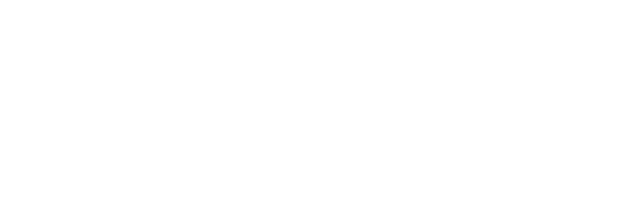
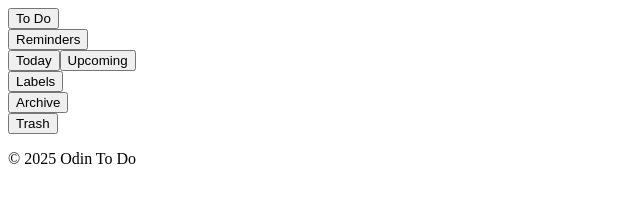
Before and after one commit to JohnDevHelix/ToDo, a website built with webpack: page src/template.html in a window 1280 px wide. Shown: the whole page, without its empty margins (0-640 px from the left). Built offline with nearby package versions, Linux system fonts and the light colour scheme.

Commit message:
First commit

```diff
--- a/src/index.js
+++ b/src/index.js
@@ -0,0 +1,45 @@
+export const content = document.querySelector("#content");
+export function createElement(element, parent, className = null) {
+  const newElement = document.createElement(element);
+  parent.appendChild(newElement);
+  newElement.classList.add(className);
+  return newElement;
+}
+export const mainContainer = createElement("div", content, "main-container");
+
+// Main Nav Bar
+const header = document.querySelector("header");
+const headerContainer = createElement("div", header, "header-container");
+const mainNavsContainer = createElement(
+  "div",
+  headerContainer,
+  "navs-container"
+);
+const navs = document.querySelectorAll("nav");
+navs.forEach((nav) => {
+  mainNavsContainer.appendChild(nav);
+});
+
+// Reminders
+const reminders = document.querySelector("#reminder");
+const reminderChildDiv = createElement(
+  "div",
+  reminders,
+  "reminderChild-container"
+);
+const today = createElement("nav", reminderChildDiv);
+today.id = "today";
+const todayButton = createElement("button", today);
+todayButton.textContent = "Today";
+
+const upcoming = createElement("nav", reminderChildDiv);
+upcoming.id = "upcoming";
+const upcomingButton = createElement("button", today);
+upcomingButton.textContent = "Upcoming";
+
+// Footer
+const body = document.querySelector("body");
+const footer = createElement("footer", body);
+const footerContainer = createElement("div", footer, "footer");
+const footerText = createElement("p", footerContainer);
+footerText.innerHTML = "&copy; 2025 Odin To Do";
--- a/src/template.html
+++ b/src/template.html
@@ -4,10 +4,19 @@
 <head>
     <meta charset="UTF-8">
     <meta name="viewport" content="width=device-width, initial-scale=1.0">
-    <title>Document</title>
+    <title>To Do</title>
 </head>
 
 <body>
+    <header>
+        <nav id="todo"><button>To Do</button></nav>
+        <nav id="reminder"><button>Reminders</button></nav>
+        <nav id="label"><button>Labels</button></nav>
+        <nav id="archive"><button>Archive</button></nav>
+        <nav id="trash"><button>Trash</button></nav>
+    </header>
+
+    <div id="content"></div>
 
 </body>
 
```
Also changed, not shown: 1 other file.
